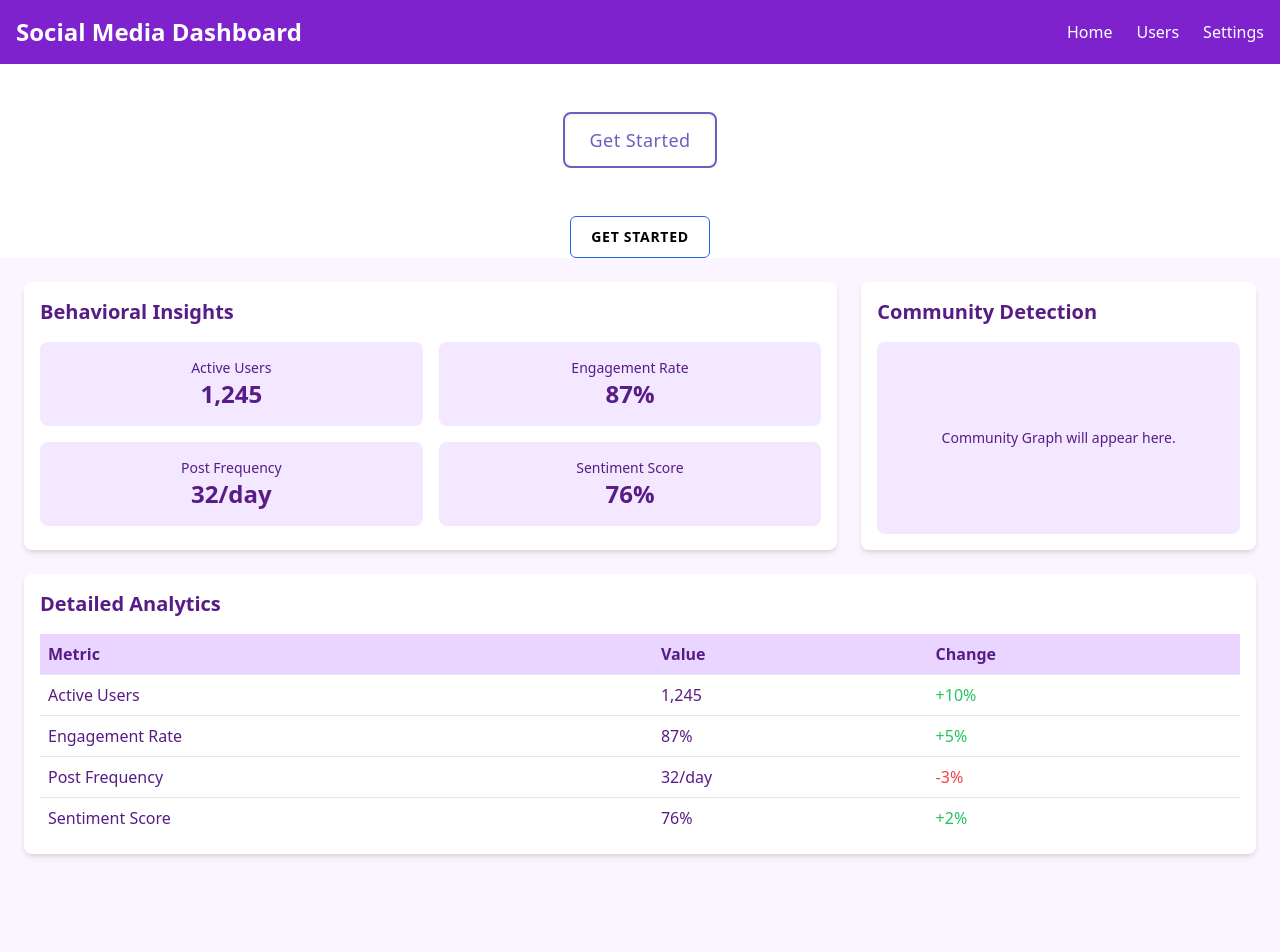
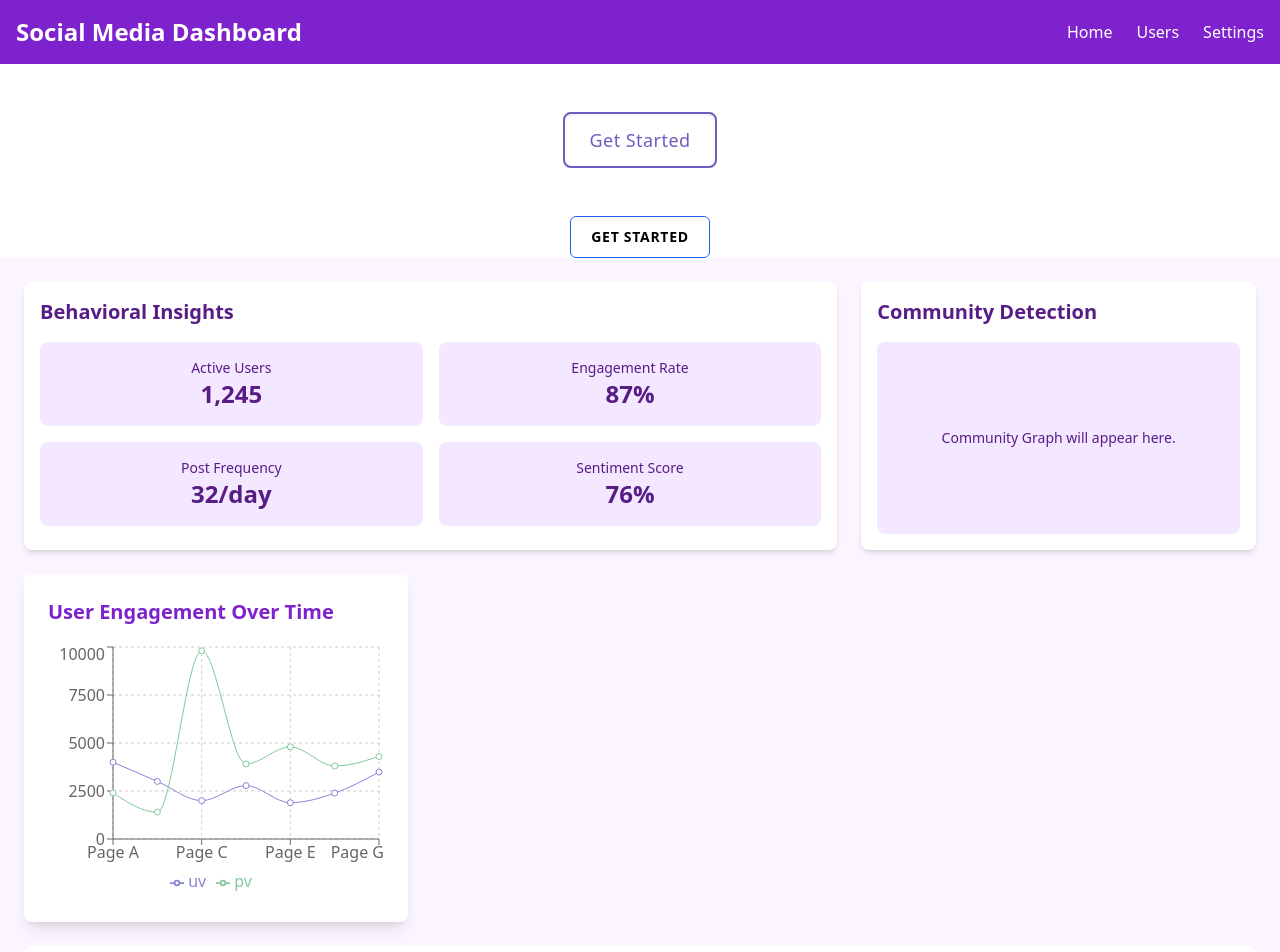
Before and after one commit to Devesh73/kyn, a React (Vite) app in the folder kyn-frontend/: page / in a window 1280 px wide. Shown: the top 952 px of the page. Built offline with nearby package versions, Linux system fonts and the light colour scheme.

Commit message:
feat: graph

```diff
--- a/kyn-frontend/package.json
+++ b/kyn-frontend/package.json
@@ -14,7 +14,8 @@
     "kyn": "file:",
     "react": "^18.3.1",
     "react-dom": "^18.3.1",
-    "react-router-dom": "^7.1.1"
+    "react-router-dom": "^7.1.1",
+    "recharts": "^2.15.0"
   },
   "devDependencies": {
     "@eslint/js": "^9.17.0",
--- /dev/null
+++ b/kyn-frontend/src/components/VisualizationCard.jsx
@@ -0,0 +1,25 @@
+import React from 'react';
+import { LineChart, Line, XAxis, YAxis, CartesianGrid, Tooltip, Legend, ResponsiveContainer } from 'recharts';
+
+const VisualizationCard = ({ title, data }) => {
+  return (
+    <div className="bg-white shadow-lg rounded-lg p-6 w-full md:w-96">
+      <h2 className="text-xl font-semibold text-purple-700 mb-4">{title}</h2>
+      <div className="h-64">
+        <ResponsiveContainer width="100%" height="100%">
+          <LineChart data={data}>
+            <CartesianGrid strokeDasharray="3 3" />
+            <XAxis dataKey="name" />
+            <YAxis />
+            <Tooltip />
+            <Legend />
+            <Line type="monotone" dataKey="uv" stroke="#8884d8" activeDot={{ r: 8 }} />
+            <Line type="monotone" dataKey="pv" stroke="#82ca9d" />
+          </LineChart>
+        </ResponsiveContainer>
+      </div>
+    </div>
+  );
+};
+
+export default VisualizationCard;
--- a/kyn-frontend/src/screens/Dashboard.jsx
+++ b/kyn-frontend/src/screens/Dashboard.jsx
@@ -1,9 +1,19 @@
 import React from "react";
+import VisualizationCard from "../components/VisualizationCard"; // Import the VisualizationCard component
 
 const Dashboard = () => {
+  const data = [
+    { name: "Page A", uv: 4000, pv: 2400 },
+    { name: "Page B", uv: 3000, pv: 1398 },
+    { name: "Page C", uv: 2000, pv: 9800 },
+    { name: "Page D", uv: 2780, pv: 3908 },
+    { name: "Page E", uv: 1890, pv: 4800 },
+    { name: "Page F", uv: 2390, pv: 3800 },
+    { name: "Page G", uv: 3490, pv: 4300 },
+  ];
+
   return (
     <div className="min-h-screen bg-purple-50 text-purple-900">
-
       {/* Main Content */}
       <div className="container mx-auto p-6">
         <div className="grid grid-cols-1 lg:grid-cols-3 gap-6">
@@ -39,6 +49,11 @@ const Dashboard = () => {
               </p>
             </div>
           </section>
+        </div>
+
+        {/* Visualization Card for Graph */}
+        <div className="mt-6">
+          <VisualizationCard title="User Engagement Over Time" data={data} />
         </div>
 
         {/* Analytics Section */}
```
Also changed, not shown: 1 other file (tests, documents, lock files or other folders).
